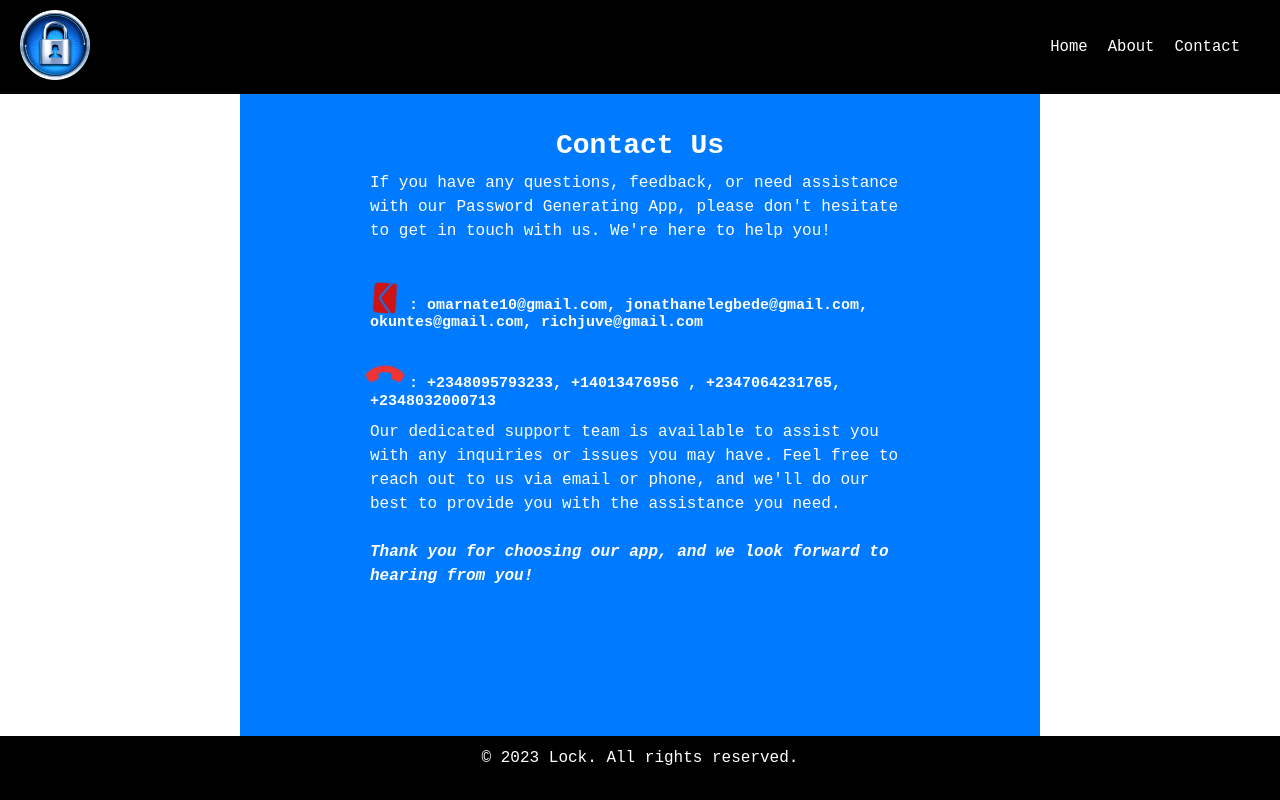
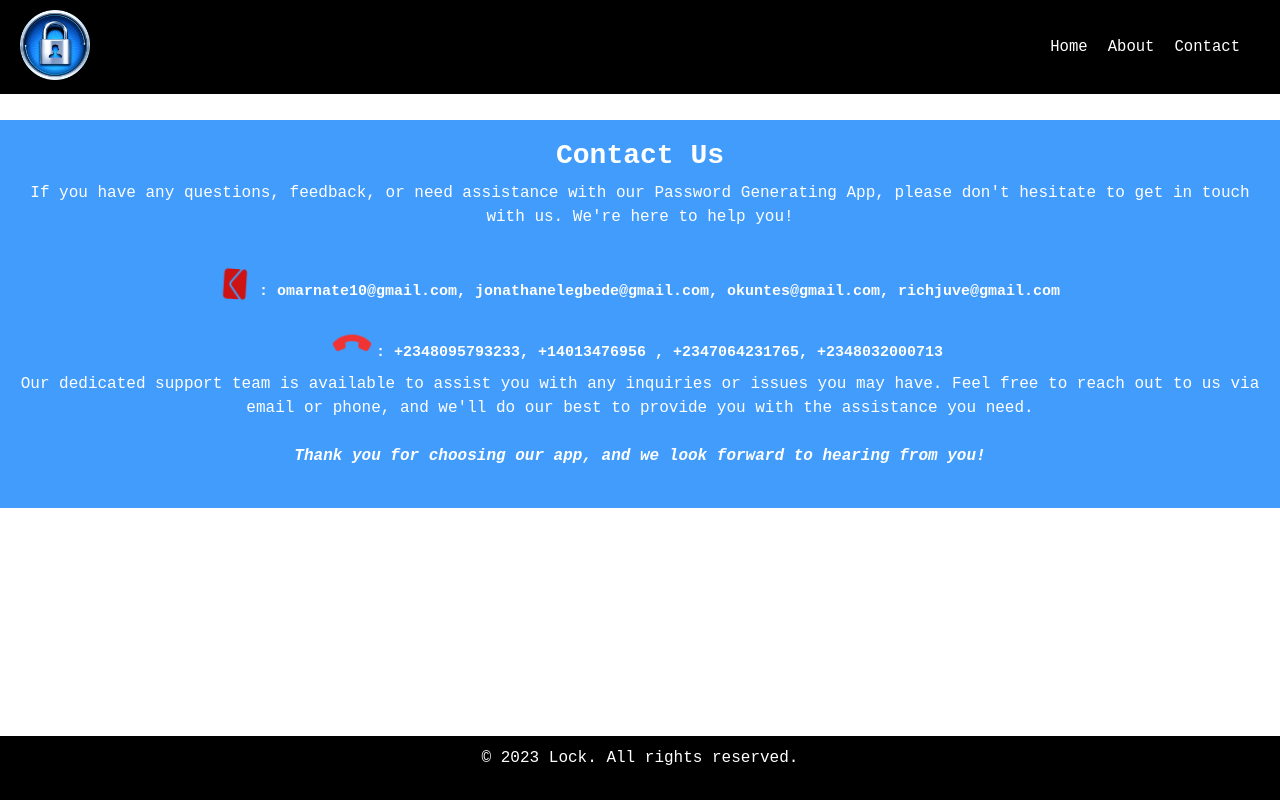
Before and after one commit to omarnate1/lock_generator, a React (Create React App) app: page /Contact in a window 1280 px wide. Built offline with nearby package versions, Linux system fonts and the light colour scheme.

Commit message:
edited contact page updated home background look edited about page

```diff
--- a/src/Pages/Contact.css
+++ b/src/Pages/Contact.css
@@ -1,16 +1,16 @@
 /* Contact.css */
 /* Style the container */
 .contact-container {
-  max-width: 800px;
-  margin: 0 auto;
-  padding: 10em;
-  min-height: calc(
-    100vh - 120px
-  ); /* Ensure content fills the viewport height */
+  background-color: aliceblue;
+  max-width: auto;
+  padding: 20px;
+  margin-top: 120px;
   display: flex;
   flex-direction: column;
-  justify-content: space-between;
-  background-color: #007bff;;
+  justify-content: center;
+  align-items: center;
+  text-align: center;
+  background-color: #429cfc;
 }
 
 /* Style headings */
@@ -33,11 +33,12 @@ h2 {
 }
 
 /* Style paragraphs */
-.para-one, .para-two {
+.para-one,
+.para-two {
   font-size: 16px;
   line-height: 1.5;
   margin-bottom: 20px;
-  color: #fff
+  color: #fff;
 }
 
 /* Style strong elements */
@@ -52,7 +53,7 @@ em {
 
 /* Style links */
 a {
-  color: #007bff;
+  color: #6caff7;
   text-decoration: none;
 }
 
--- a/src/Passwordgenerator.css
+++ b/src/Passwordgenerator.css
@@ -1,5 +1,5 @@
 .generator {
-  background-image: linear-gradient(-225deg, #430c0f 0%, #2d2387 100%);
+  background-image: linear-gradient(-225deg, #430c0f 0%, #296ffa 100%);
   border-radius: 10px;
   box-shadow: 0px 2px 10px rgba(245, 244, 244, 0.863);
   padding: 30px;
```
Also changed, not shown: src/logoW.png (deleted), 1 other file (tests, documents, lock files or other folders).
